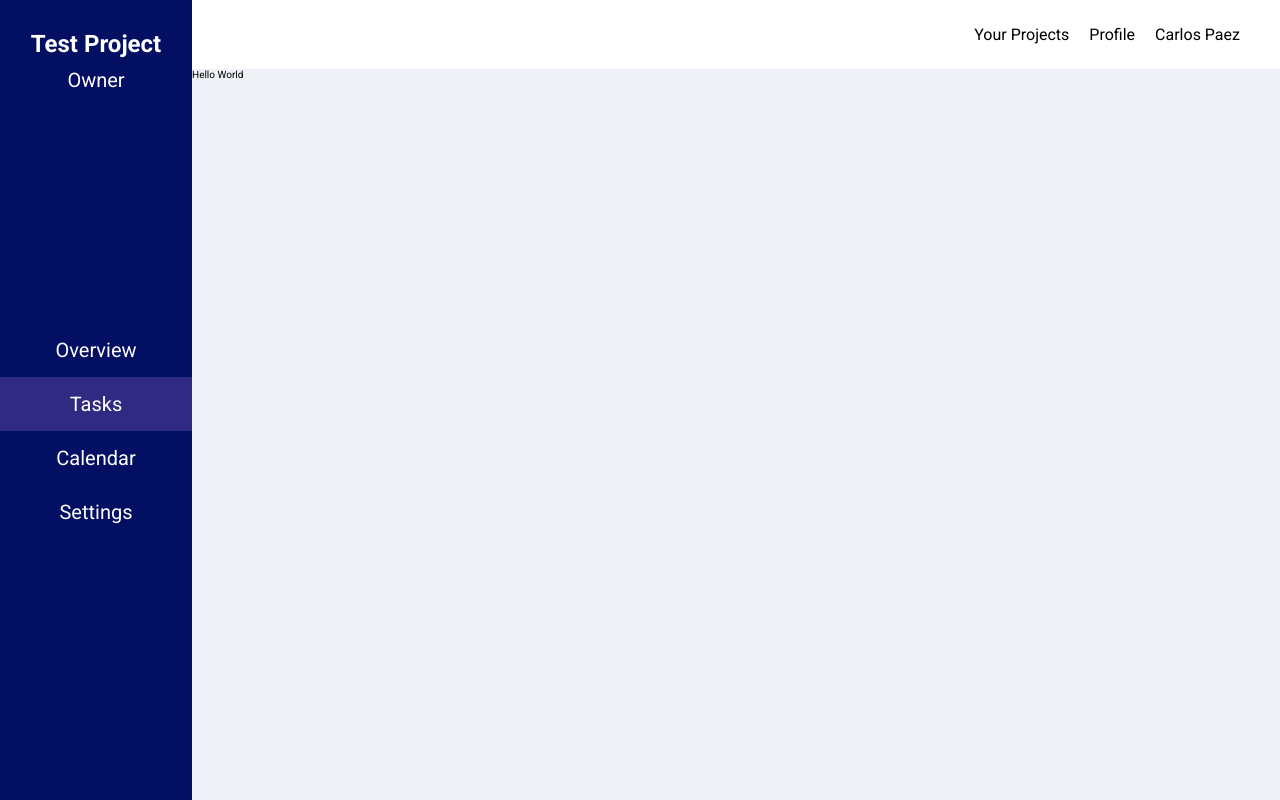
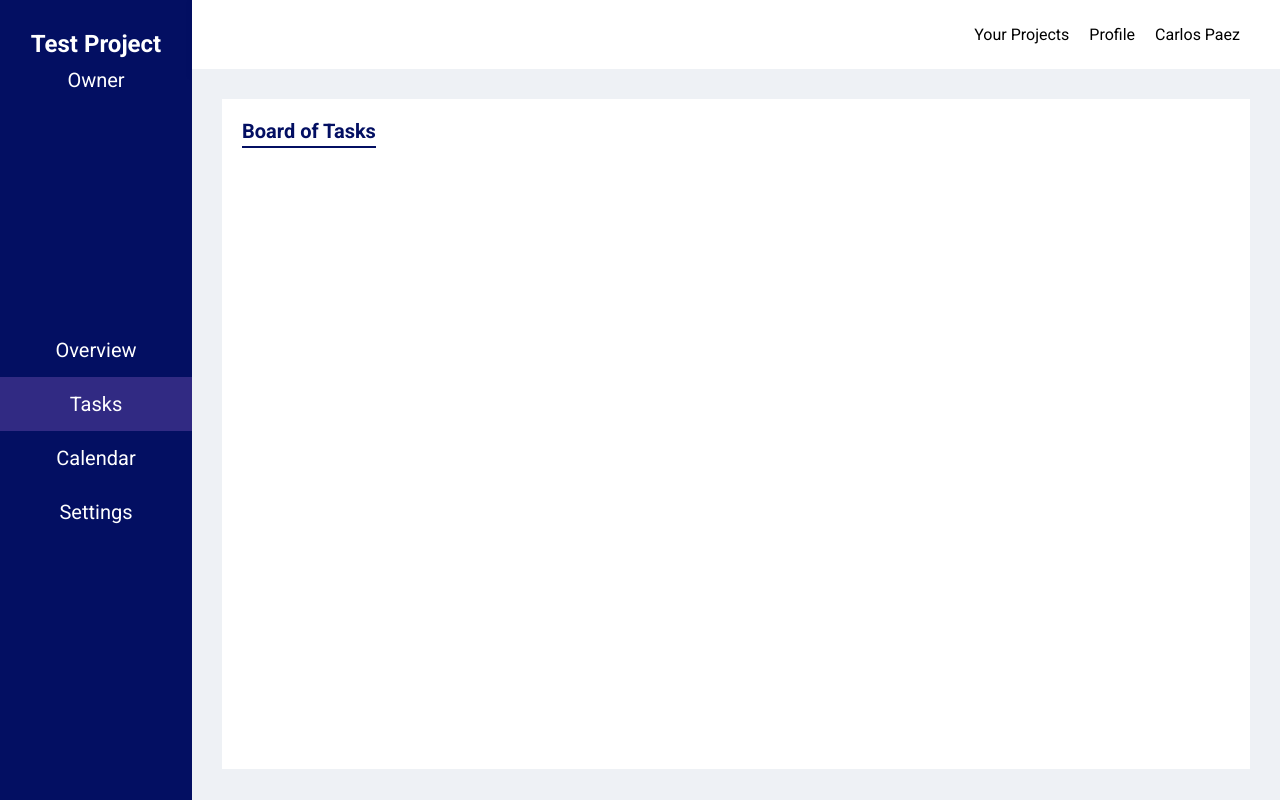
Before and after one commit to CarlosP1806/project-manager-app, a React (Create React App) app in the folder client/: page / in a window 1280 px wide. Built offline with nearby package versions, Linux system fonts and the light colour scheme.

Commit message:
Style section header

```diff
--- a/client/src/components/AsideNavbar.js
+++ b/client/src/components/AsideNavbar.js
@@ -10,7 +10,7 @@ function AsideNavbar({
     <>
       <aside className="aside-navbar">
         <header className="aside-navbar__header">
-          <h1 className="aside-navbar__title">{projectName}</h1>
+          <h2 className="aside-navbar__title">{projectName}</h2>
           <p className="aside-navbar__subtitle">{profileOwnership}</p>
         </header>
         <ul className="aside-navbar__links">
--- a/client/src/pages/ProjectTasks.css
+++ b/client/src/pages/ProjectTasks.css
@@ -7,7 +7,35 @@ main {
     min-height: 100vh;
 }
 
-.section {
+.content-wrapper {
     background-color: var(--light-color);
     flex: 1;
 }
+
+.section {
+    position: relative;
+    margin: 3rem;
+    background-color: white;
+    min-height: calc(90vh - 5rem);
+    padding: 2rem;
+}
+
+.section__header {
+    display: flex;
+}
+
+.section__title {
+    color: var(--main-color);
+    font-size: var(--med-font);
+    position: relative;
+}
+
+.section__title::after {
+    content: '';
+    width: 100%;
+    height: 2px;
+    background-color: var(--main-color);
+    position: absolute;
+    left: 0;
+    bottom: -5px;
+}
--- a/client/src/pages/ProjectTasks.js
+++ b/client/src/pages/ProjectTasks.js
@@ -17,9 +17,13 @@ function ProjectTasks({
       <main className="main">
         <TopNavbar profileName="Carlos Paez" />
 
-        <section className="section section--taks">
-          Hello World
-        </section>
+        <div className="content-wrapper">
+          <section className="section section--tasks">
+            <header className="section__header">
+              <h1 className="section__title">Board of Tasks</h1>
+            </header>
+          </section>
+        </div>
       </main>
     </>
   );
```
